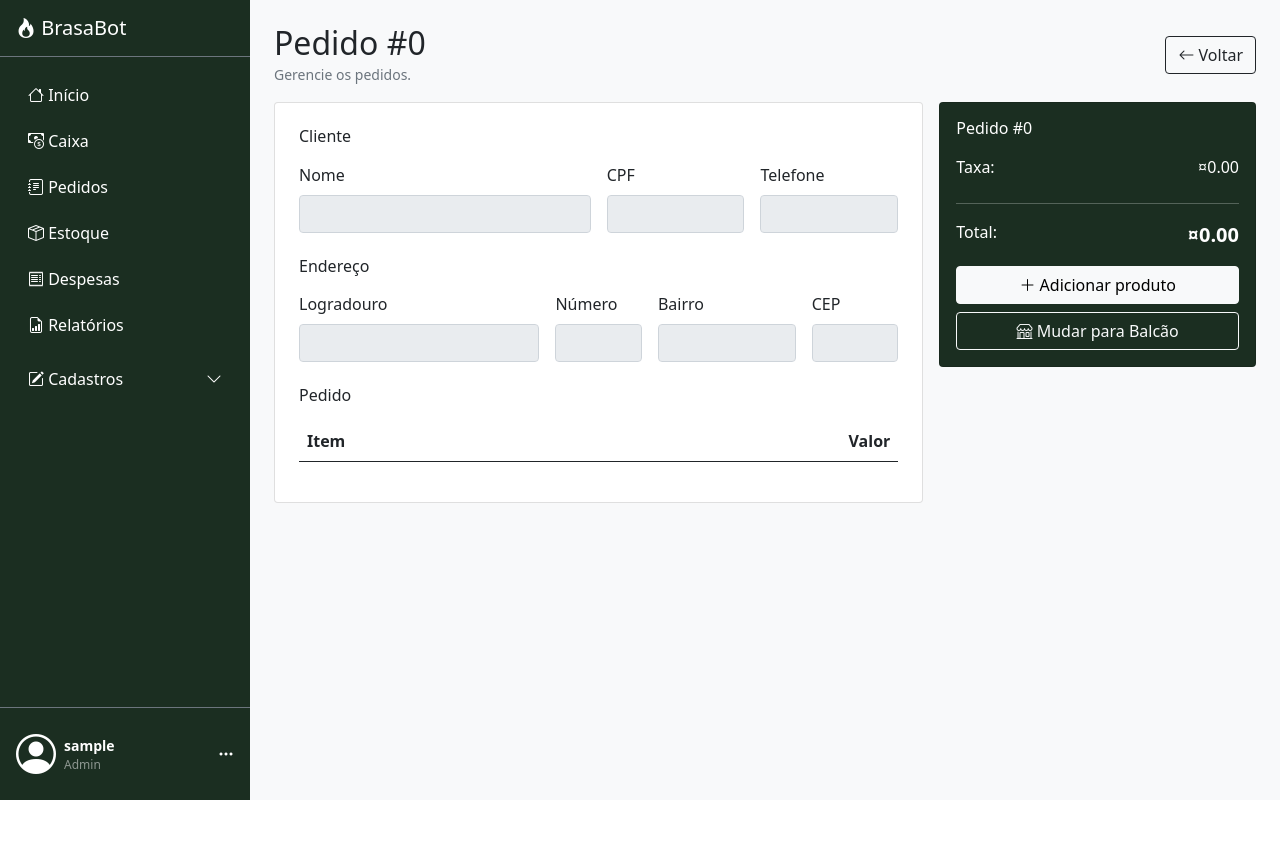
After one commit to camila-lobato/BrasaBot, an ASP.NET Core app: template Views/Pedido/VenderDelivery.cshtml in a window 1280 px wide. The commit adds this page. Run offline with ASP.NET Core 8, Linux system fonts and the light colour scheme; the template is opened without the code that fills it, so the values that code supplies are empty; the visitor is signed in with stand-in values (Sample User, id 1); style sheets or scripts are compiled from the project's sources; some libraries are stand-ins or nearby versions.

Commit message:
feat: fluxo completo de Delivery e Balcão (RF22, RF23)

```diff
--- a/Services/Interfaces/IPedidoService.cs
+++ b/Services/Interfaces/IPedidoService.cs
@@ -12,5 +12,10 @@ namespace BrasaBot.Services.Interfaces
         Task<Pedido?> AdicionarProdutoAsync(int pedidoId, int produtoId, int quantidade);
         Task<Pedido?> ObterPorIdAsync(int pedidoId);
         Task<bool> FecharPedidoAsync(int pedidoId, Dictionary<string, decimal> pagamentos, decimal desconto);
+        Task<Pedido?> CriarPedidoDeliveryAsync(int clienteId, int funcionarioId);
+        Task<bool> EnviarParaProducaoAsync(int pedidoId);
+        Task<bool> MarcarComoEmEntregaAsync(int pedidoId);
+        Task<bool> MudarParaBalcaoAsync(int pedidoId);
+        Task<Pedido?> CriarPedidoBalcaoAsync(int funcionarioId);
     }
 }
--- /dev/null
+++ b/Views/Pedido/VenderDelivery.cshtml
@@ -0,0 +1,139 @@
+@model BrasaBot.ViewModels.NovoDeliveryViewModel
+@using BrasaBot.Models
+
+@{
+    ViewData["Title"] = $"Pedido #{Model.PedidoId}";
+    var status = ViewBag.Status as string;
+}
+
+<div class="d-flex justify-content-between align-items-center mb-3">
+    <div>
+        <h2 class="mb-0">Pedido #@Model.PedidoId</h2>
+        <small class="text-muted">Gerencie os pedidos.</small>
+    </div>
+    <a asp-action="Index" class="btn btn-outline-dark">
+        <i class="bi bi-arrow-left"></i> Voltar
+    </a>
+</div>
+
+<div class="row g-3">
+    <div class="col-md-8">
+        <div class="card p-4">
+            <h6 class="mb-3">Cliente</h6>
+            <div class="row g-3 mb-4">
+                <div class="col-md-6">
+                    <label class="form-label">Nome</label>
+                    <input class="form-control" value="@Model.ClienteNome" disabled />
+                </div>
+                <div class="col-md-3">
+                    <label class="form-label">CPF</label>
+                    <input class="form-control" value="@Model.ClienteCpf" disabled />
+                </div>
+                <div class="col-md-3">
+                    <label class="form-label">Telefone</label>
+                    <input class="form-control" value="@Model.ClienteTelefone" disabled />
+                </div>
+            </div>
+
+            <h6 class="mb-3">Endereço</h6>
+            <div class="row g-3 mb-4">
+                <div class="col-md-5">
+                    <label class="form-label">Logradouro</label>
+                    <input class="form-control" value="@Model.Logradouro" disabled />
+                </div>
+                <div class="col-md-2">
+                    <label class="form-label">Número</label>
+                    <input class="form-control" value="@Model.Numero" disabled />
+                </div>
+                <div class="col-md-3">
+                    <label class="form-label">Bairro</label>
+                    <input class="form-control" value="@Model.Bairro" disabled />
+                </div>
+                <div class="col-md-2">
+                    <label class="form-label">CEP</label>
+                    <input class="form-control" value="@Model.CEP" disabled />
+                </div>
+            </div>
+
+            <h6 class="mb-3">Pedido</h6>
+            <table class="table table-hover align-middle">
+                <thead>
+                    <tr>
+                        <th>Item</th>
+                        <th class="text-end">Valor</th>
+                    </tr>
+                </thead>
+                <tbody>
+                    @foreach (var item in Model.Itens)
+                    {
+                        <tr>
+                            <td>@item.Produto?.Nome</td>
+                            <td class="text-end">@item.SubTotal.ToString("C")</td>
+                        </tr>
+                    }
+                </tbody>
+            </table>
+        </div>
+    </div>
+
+    <div class="col-md-4">
+        <div class="card p-3 sticky-top" style="top: 20px; background-color: #1B2E21; color: white;">
+            <h6 class="mb-3">Pedido #@Model.PedidoId</h6>
+
+            <div class="d-flex align-items-center justify-content-between mb-2">
+                <span>Taxa:</span>
+                <span>@Model.TaxaEntrega.ToString("C")</span>
+            </div>
+
+            <hr class="border-light" />
+
+            <div class="d-flex justify-content-between mb-3">
+                <span>Total:</span>
+                <strong class="fs-5">@Model.Total.ToString("C")</strong>
+            </div>
+
+            <div class="d-grid gap-2">
+                <a asp-action="AdicionarProduto" asp-route-pedidoId="@Model.PedidoId"
+                   class="btn btn-light">
+                    <i class="bi bi-plus-lg"></i> Adicionar produto
+                </a>
+
+                @if (status == "Em Produção")
+                {
+                    <form asp-action="EnviarDelivery" method="post">
+                        @Html.AntiForgeryToken()
+                        <input type="hidden" name="id" value="@Model.PedidoId" />
+                        <button type="submit" class="btn btn-warning w-100">
+                            <i class="bi bi-truck"></i> Enviar
+                        </button>
+                    </form>
+                }
+                else if (status == "Pronto para Entrega")
+                {
+                    <form asp-action="EntregarDelivery" method="post">
+                        @Html.AntiForgeryToken()
+                        <input type="hidden" name="id" value="@Model.PedidoId" />
+                        <button type="submit" class="btn btn-success w-100">
+                            <i class="bi bi-truck"></i> Entregar
+                        </button>
+                    </form>
+                }
+
+                <form asp-action="MudarParaBalcao" method="post">
+                    @Html.AntiForgeryToken()
+                    <input type="hidden" name="id" value="@Model.PedidoId" />
+                    <button type="submit" class="btn btn-outline-light w-100">
+                        <i class="bi bi-shop"></i> Mudar para Balcão
+                    </button>
+                </form>
+
+                @if (status == "Em Entrega" || status == "Pronto para Entrega")
+                {
+                    <a asp-action="FecharConta" asp-route-id="@Model.PedidoId" class="btn btn-danger w-100">
+                        <i class="bi bi-cash"></i> Pagar
+                    </a>
+                }
+            </div>
+        </div>
+    </div>
+</div>
```
Also changed, not shown: Controllers/PedidoController.cs (+134 -0 lines), Services/PedidoService.cs (+86 -1 lines), ViewModels/NovoDeliveryViewModel.cs (added, +23 -0 lines), Views/Pedido/AdicionarProduto.cshtml (+58 -4 lines), Views/Pedido/Index.cshtml (+6 -3 lines), Views/Pedido/NovoDelivery.cshtml (added, +38 -0 lines).
